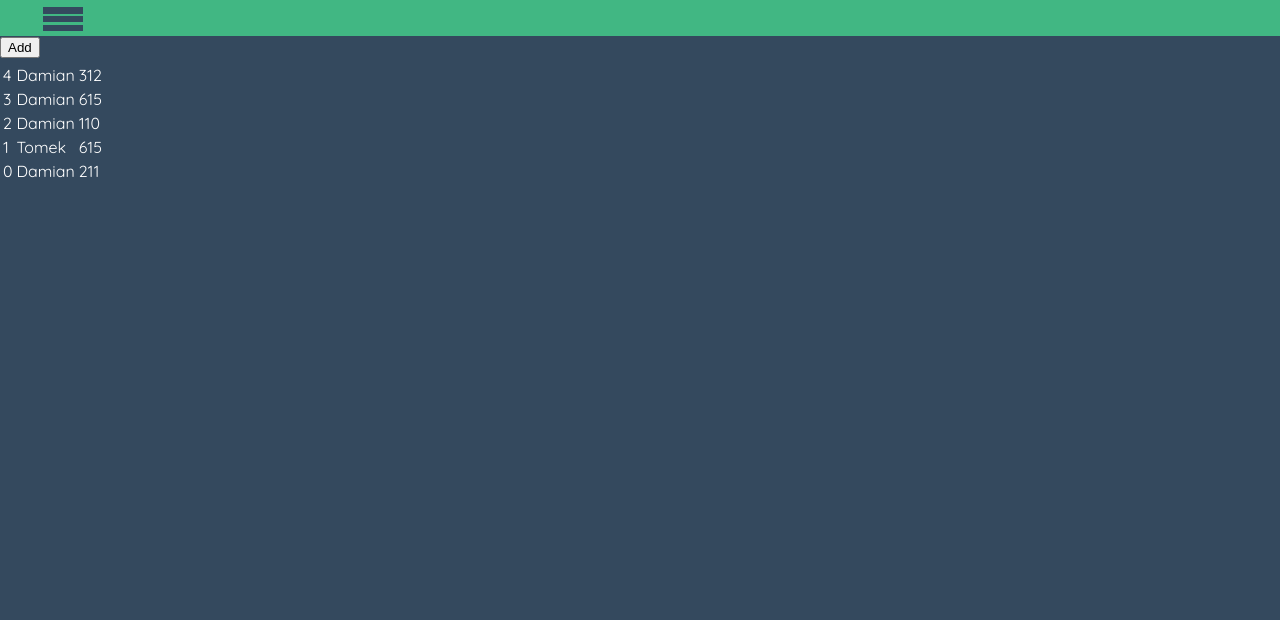
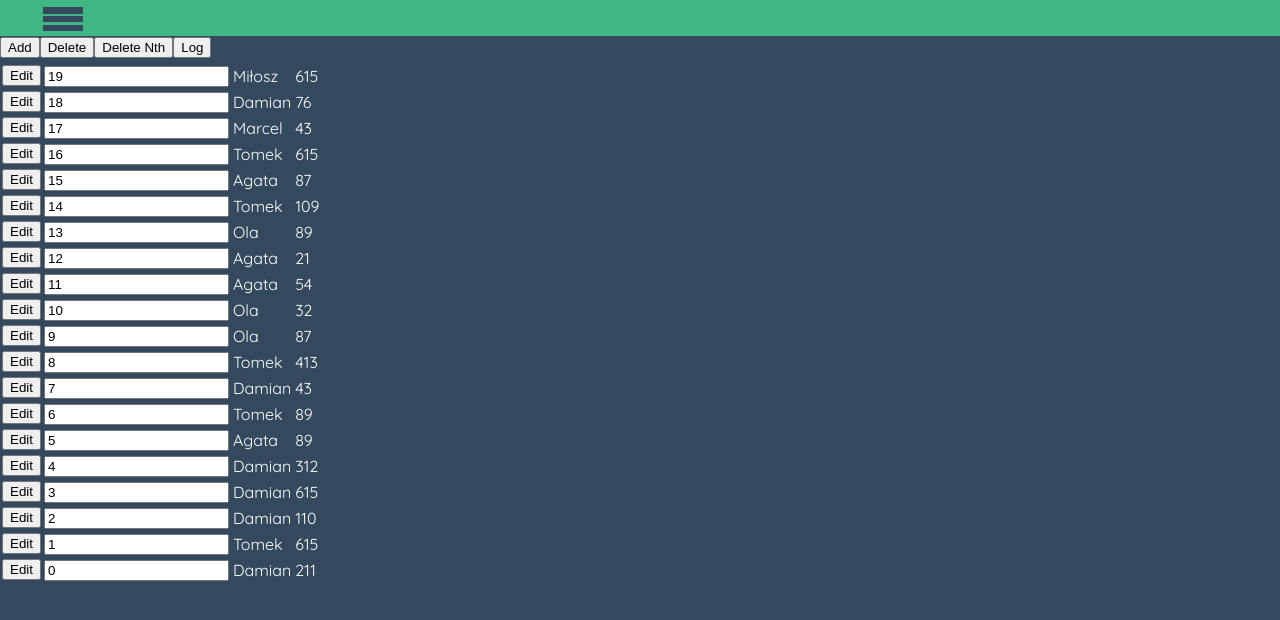
Before and after one commit to RZEPI/engineering-thesis-vue, a Vue app in the folder vue-app/: page /Table in a window 1280 px wide. Shown: the top 620 px of the page. Built offline with nearby package versions, Linux system fonts and the light colour scheme.

Commit message:
[Vue][TablePage] Add delete top item, add delete every nth item, format code

```diff
--- a/vue-app/src/pages/TablePage.vue
+++ b/vue-app/src/pages/TablePage.vue
@@ -1,53 +1,72 @@
 <template>
   <div>
     <button @click="addRecord">Add</button>
+    <button @click="deleteRecord">Delete</button>
+    <button @click="deleteEveryNthRecord(2)">Delete Nth</button>
+    <button @click="printLog">Log</button>
     <table>
       <thead>
         <th></th>
         <th></th>
         <th></th>
       </thead>
-            <tr :key=tuple[0] v-for="tuple in tuples">
-                <td>{{tuple[0]}}</td>
-                <td>{{tuple[1]}}</td>
-                <td>{{tuple[2]}}</td>
+      <tr :key="tuple" v-for="tuple in tuples">
+        <!-- Todo: change row to component, where each of them has a state and edit mode can be set on it -->
+        <button>Edit</button>
+        <td><input type="number" v-model="tuple[0]" /></td>
+        <td>{{ tuple[1] }}</td>
+        <td>{{ tuple[2] }}</td>
       </tr>
     </table>
   </div>
 </template>
 
 <script setup lang="ts">
-import {onMounted, ref} from 'vue';
-import { NamesTable } from '../static/RandomDataTables';
-import { NumberTable } from '../static/RandomDataTables';
-import {onBeforeMount} from 'vue';
+import { onBeforeMount, ref } from "vue";
+import { NamesTable } from "../static/RandomDataTables";
+import { NumberTable } from "../static/RandomDataTables";
 
-const tuples = ref<[number,string,number][]>([])
+const tuples = ref<[number, string, number][]>([]);
 
 let key: number = 0;
 
 onBeforeMount(generateArray);
 
-function addRecord()
-{
-    const NameIndex: number =  Math.floor(Math.random() * NamesTable.length);
+function addRecord() {
+  const NameIndex: number = Math.floor(Math.random() * NamesTable.length);
   const LevelIndex: number = Math.floor(Math.random() * NumberTable.length);
   tuples.value.unshift([key++, NamesTable[NameIndex], NumberTable[LevelIndex]]);
 }
 
-function generateArray()
-{
+function deleteRecord() {
+  tuples.value.splice(0, 1);
+}
+
+function deleteEveryNthRecord(n: number) {
+  for (let i = 0; i < tuples.value.length; i += n) {
+    tuples.value.splice(i--, 1);
+  }
+}
+
+function generateArray() {
   const generatedArray: [number, string, number][] = [];
 
-        for(let i = 0; i<5; i++)
-        {
-            const NameIndex: number =  Math.floor(Math.random() * NamesTable.length);
+  for (let i = 0; i < 20; i++) {
+    const NameIndex: number = Math.floor(Math.random() * NamesTable.length);
     const LevelIndex: number = Math.floor(Math.random() * NumberTable.length);
-            generatedArray.unshift([key++, NamesTable[NameIndex], NumberTable[LevelIndex]]);
+    generatedArray.unshift([
+      key++,
+      NamesTable[NameIndex],
+      NumberTable[LevelIndex],
+    ]);
   }
 
   tuples.value.unshift(...generatedArray);
 }
+
+function printLog() {
+  console.log(tuples.value);
+}
 </script>
 
 <style scoped></style>
--- a/vue-app/src/static/RandomDataTables.ts
+++ b/vue-app/src/static/RandomDataTables.ts
@@ -1,7 +1,13 @@
 export const NumberTable: number[] = [
-    21,32,43,54,65,76,87,89,109,110,211,312,413,514,615
-]
+  21, 32, 43, 54, 65, 76, 87, 89, 109, 110, 211, 312, 413, 514, 615,
+];
 
 export const NamesTable: string[] = [
-    "Marcel", "Tomek", "Agata", "Miłosz", "Damian", "Krzysiek", "Ola"
-]
+  "Marcel",
+  "Tomek",
+  "Agata",
+  "Miłosz",
+  "Damian",
+  "Krzysiek",
+  "Ola",
+];
```
Also changed, not shown: 1 other file (tests, documents, lock files or other folders). Lines whose indentation alone changed are shown as unchanged.
